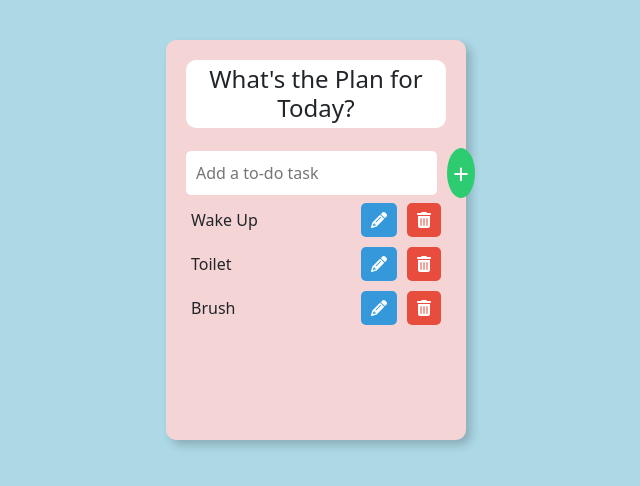
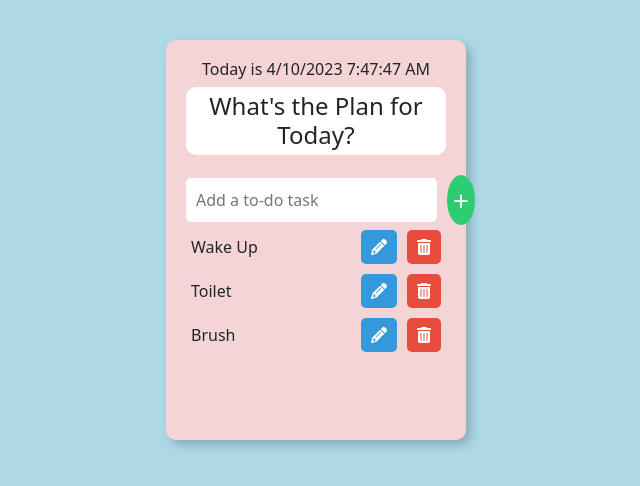
Before and after one commit to AditeeKatti/React, a React (Create React App) app in the folder my-to-do-app/: page / in a window 1280 px wide. Shown: the top 486 px of the page, without its empty margins (324-964 px from the left). Built offline with nearby package versions, Linux system fonts and the light colour scheme.

Commit message:
date and time

```diff
--- a/my-to-do-app/src/ToDoListForm.jsx
+++ b/my-to-do-app/src/ToDoListForm.jsx
@@ -138,8 +138,16 @@ function TodoList() {
     }
   };
 
+   // Get the current date and time
+   const today = new Date();
+   const formattedDate = today.toLocaleDateString();
+   const formattedTime = today.toLocaleTimeString();
+
   return (
     <TodoListContainer>
+       <div style={{ textAlign: 'center' }}>
+        <h6> Today is {formattedDate} {formattedTime}</h6>
+      </div>
       <TodoListText>What's the Plan for Today?</TodoListText>
       <TodoForm>
         <TodoInput
```
